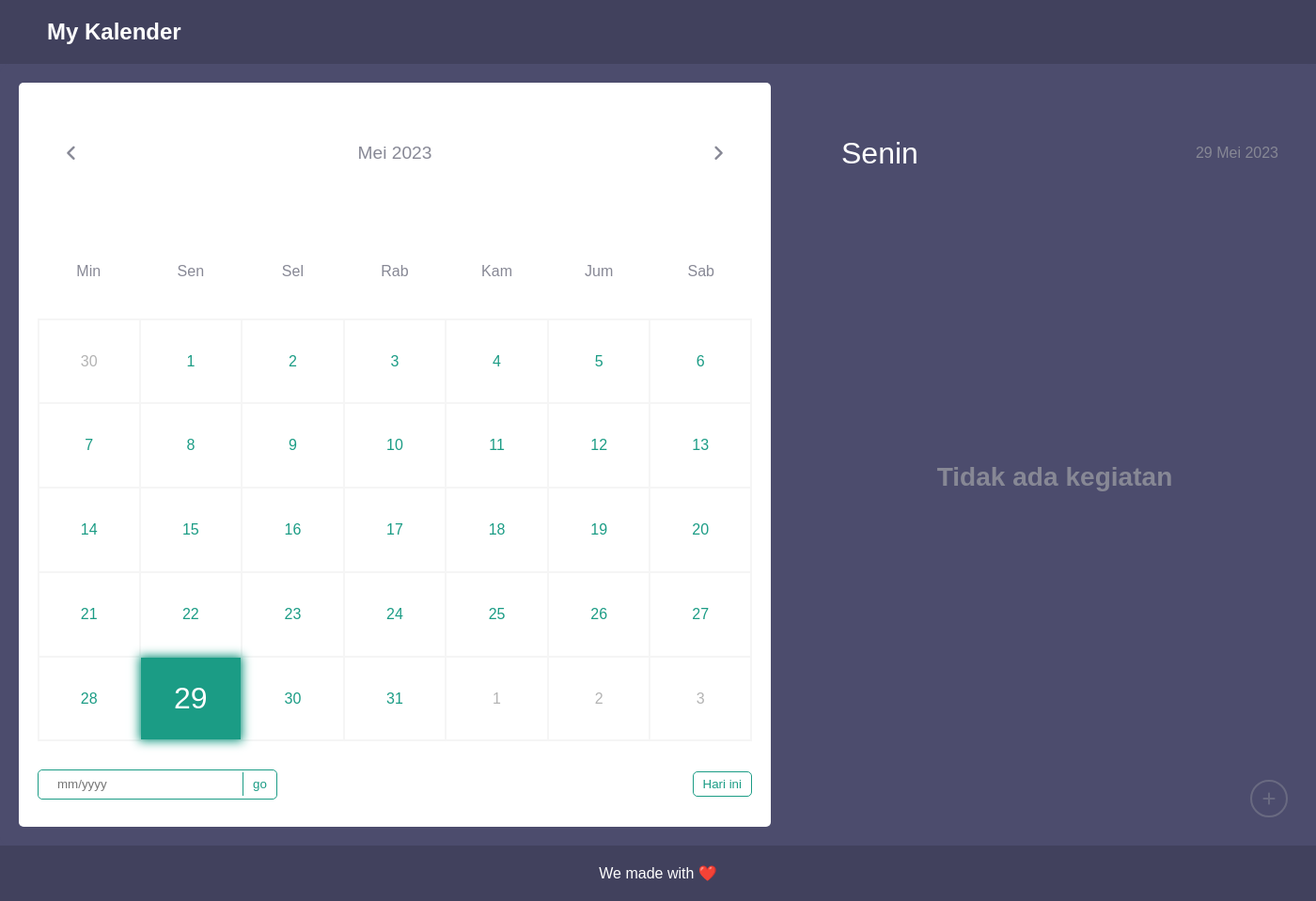
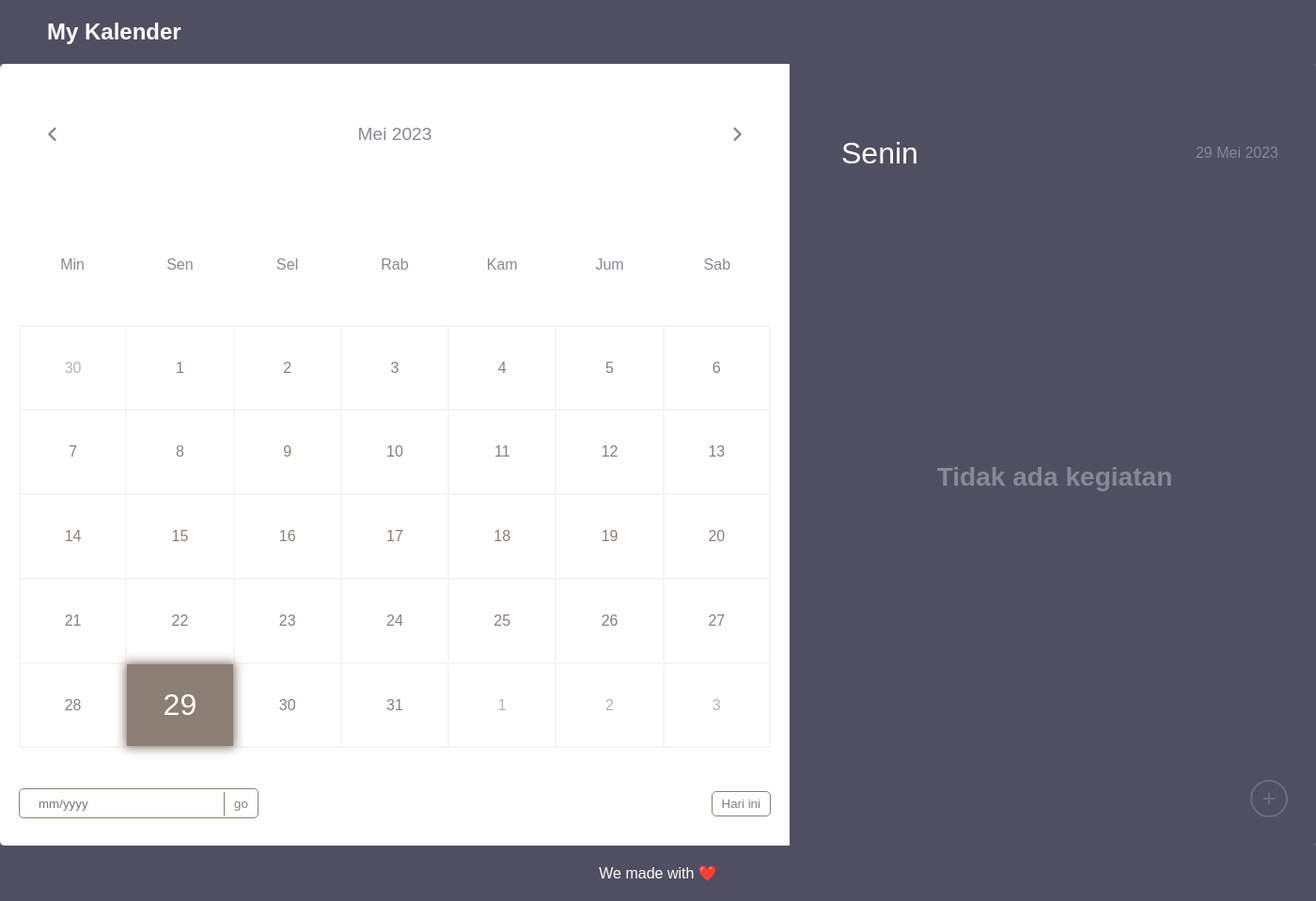
Before and after one commit to tiandreassibua/mini_project_2_ppw, a PHP site: page / in a window 1400 px wide. Shown: the whole page at 94% size. Run offline with PHP 8.4, Linux system fonts and the light colour scheme; data that the repository does not hold is empty.

Commit message:
final push

```diff
--- a/css/style.css
+++ b/css/style.css
@@ -1,6 +1,12 @@
 :root {
-  --primary-clr: #1B9C85;
+  --primary-clr: #8B7E74;
+  --bg-primary-clr: #65647C;
+  --bg-secondary-clr: #504f62;
+  /* --primary-clr: #e85900;
+  --bg-primary-clr: #3d3d3d;
+  --bg-secondary-clr: #252525; */
 }
+
 
 * {
   margin: 0;
@@ -24,14 +30,13 @@
   border-radius: 50px;
 }
 
-body {
+.content-wrapper {
   position: relative;
   min-height: 100vh;
-  /* display: flex; */
-  /* align-items: center; */
-  /* justify-content: center; */
-  /* padding-bottom: 30px; */
-  background-color: #4C4C6D;
+  display: flex;
+  align-items: center;
+  justify-content: center;
+  background-color: var(--bg-primary-clr);
 }
 
 header {
@@ -42,7 +47,7 @@ header {
   display: flex;
   align-items: center;
   justify-content: space-between;
-  background-color: #41415d;
+  background-color: var(--bg-secondary-clr);
   z-index: 100;
   color: #fff;
 }
@@ -53,7 +58,7 @@ footer {
   display: flex;
   align-items: center;
   justify-content: center;
-  background-color: #41415d;
+  background-color: var(--bg-secondary-clr);
   z-index: 100;
   color: #fff;
 }
@@ -68,12 +73,12 @@ footer {
   display: flex;
 
   border-radius: 10px;
-  background-color: #4C4C6D;
+  background-color: var(--bg-primary-clr);
 }
 
 .left {
   width: 60%;
-  padding: 20px;
+  /* padding: 20px; */
 }
 
 .calendar {
@@ -85,7 +90,8 @@ footer {
   flex-wrap: wrap;
   justify-content: space-between;
   color: #878895;
-  border-radius: 5px;
+  border-top-left-radius: 5px;
+  border-bottom-left-radius: 5px;
   background-color: #fff;
 }
 
@@ -286,6 +292,9 @@ footer {
   width: 40%;
   /* min-height: 100%; */
   padding: 20px 0;
+  border-top-right-radius: 5px;
+  border-bottom-right-radius: 5px;
+  background-color: var(--bg-secondary-clr);
 }
 
 .right .today-date {
@@ -337,7 +346,7 @@ footer {
   padding: 10px 20px;
   padding-left: 50px;
   color: #fff;
-  background: linear-gradient(90deg, #3f4458, transparent);
+  background: linear-gradient(90deg, var(--bg-secondary-clr), transparent);
   cursor: pointer;
 }
 
@@ -405,26 +414,6 @@ h3.event-title.isExpired ~ .expired {
 .events .event:hover .event-time {
   color: #fff;
 }
-
-/* add tick in event after */
-/* .events .event::after {
-  content: "";
-  position: absolute;
-  top: 50%;
-  right: 0;
-  font-size: 3rem;
-  line-height: 1;
-  display: none;
-  align-items: center;
-  justify-content: center;
-  opacity: 0.3;
-  color: var(--primary-clr);
-  transform: translateY(-50%);
-}
-
-.events .event:hover::after {
-  display: flex;
-} */
 
 .add-event {
   position: absolute;
@@ -600,10 +589,15 @@ h3.event-title.isExpired ~ .expired {
     padding: 20px 0;
   }
 
+  .calendar {
+    border-radius: 0;
+  }
+
   .container .right {
     width: 100%;
     height: 100%;
     padding: 20px 0;
+    border-radius: 0;
   }
 
   .calendar::before,
@@ -631,6 +625,10 @@ h3.event-title.isExpired ~ .expired {
 }
 
 @media screen and (max-width: 500px) {
+  .calendar {
+    border-radius: 0;
+  }
+
   .calendar .month {
     height: 75px;
   }
--- a/index.php
+++ b/index.php
@@ -6,6 +6,9 @@
     <meta http-equiv="X-UA-Compatible" content="IE=edge" />
     <meta name="viewport" content="width=device-width, initial-scale=1.0" />
     <title>My Kalender</title>
+    <!-- icon rel -->
+    <link rel="icon" href="https://www.iconarchive.com/download/i103365/paomedia/small-n-flat/calendar.1024.png" />
+
     <link rel="stylesheet" href="https://cdnjs.cloudflare.com/ajax/libs/font-awesome/6.4.0/css/all.min.css"
         integrity="sha512-iecdLmaskl7CVkqkXNQ/ZH/XLlvWZOJyj7Yy7tcenmpD1ypASozpmT/E0iPtmFIB46ZmdtAc9eNBvH0H/ZpiBw=="
         crossorigin="anonymous" referrerpolicy="no-referrer" />
@@ -17,6 +20,8 @@
     <header>
         <h2>My Kalender</h2>
     </header>
+
+    <div class="content-wrapper">
         <div class="container">
             <div class="left">
                 <div class="calendar">
@@ -88,6 +93,7 @@
             <button class="add-event">
                 <i class="fas fa-plus"></i>
             </button>
+        </div>
     </div>
 
     <footer>
@@ -361,7 +367,7 @@
                         let isExpired = false;
 
                         if (event.level == "1") level = "sedang";
-                        else if(event.level == "2") level = "penting";
+                        else if (event.level == "2") level = "penting";
 
                         if (today > new Date(year, month, date + 1)) {
                             isExpired = true;
```
Lines whose indentation alone changed are shown as unchanged.
